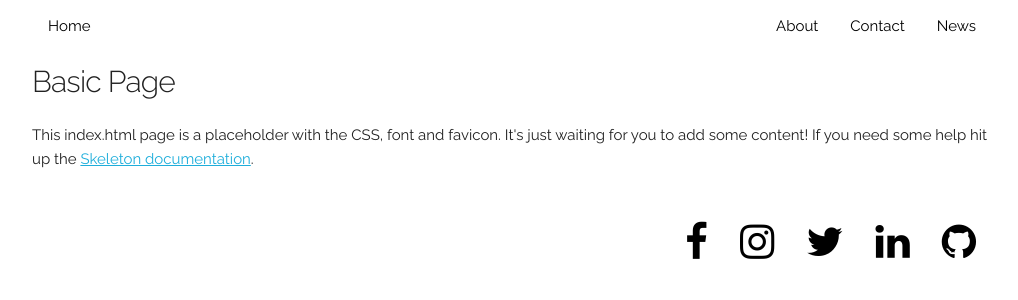
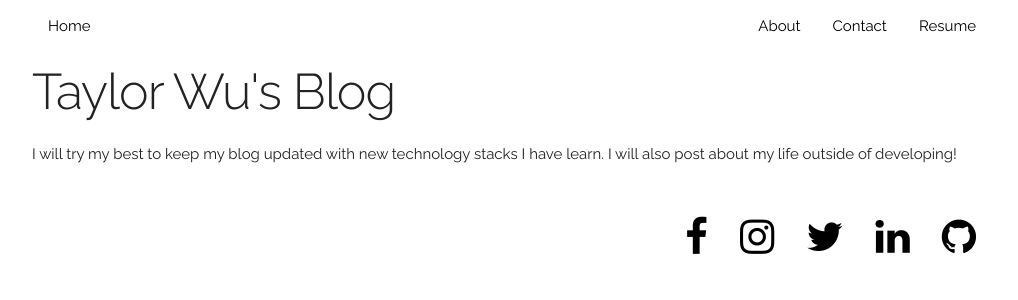
Before and after one commit to TaylorWu21/TaylorWu21.github.io, a Jekyll site: the page built from index.html, in a window 1280 px wide. Shown: the top 300 px of the page, without its empty margins (128-1146 px from the left). Built offline with Jekyll 4.4.1, drawn with Linux system fonts in a browser that asks for light colours; nearby versions of some CDN libraries.

```diff
--- a/_includes/header.html
+++ b/_includes/header.html
@@ -1,7 +1,7 @@
 <nav class='container'>
 	<ul class="topnav">
 	  <li><a class="active" href="/">Home</a></li>
-	  <li class="right"><a href="#news">News</a></li>
+	  <li class="right"><a href="#news">Resume</a></li>
 	  <li class="right"><a href="#contact">Contact</a></li>
 	  <li class="right"><a href="/about">About</a></li>
 	</ul>
--- a/index.html
+++ b/index.html
@@ -5,8 +5,8 @@ layout: default
   <!-- Primary Page Layout
   –––––––––––––––––––––––––––––––––––––––––––––––––– -->
 <div>
-  <h4>Basic Page</h4>
-  <p>This index.html page is a placeholder with the CSS, font and favicon. It's just waiting for you to add some content! If you need some help hit up the <a href="http://www.getskeleton.com">Skeleton documentation</a>.</p>
+  <h1>Taylor Wu's Blog</h1>
+  <p>I will try my best to keep my blog updated with new technology stacks I have learn. I will also post about my life outside of developing!</p>
 </div>
 
 <!-- End Document
```
Also changed, not shown: 3 other files.
